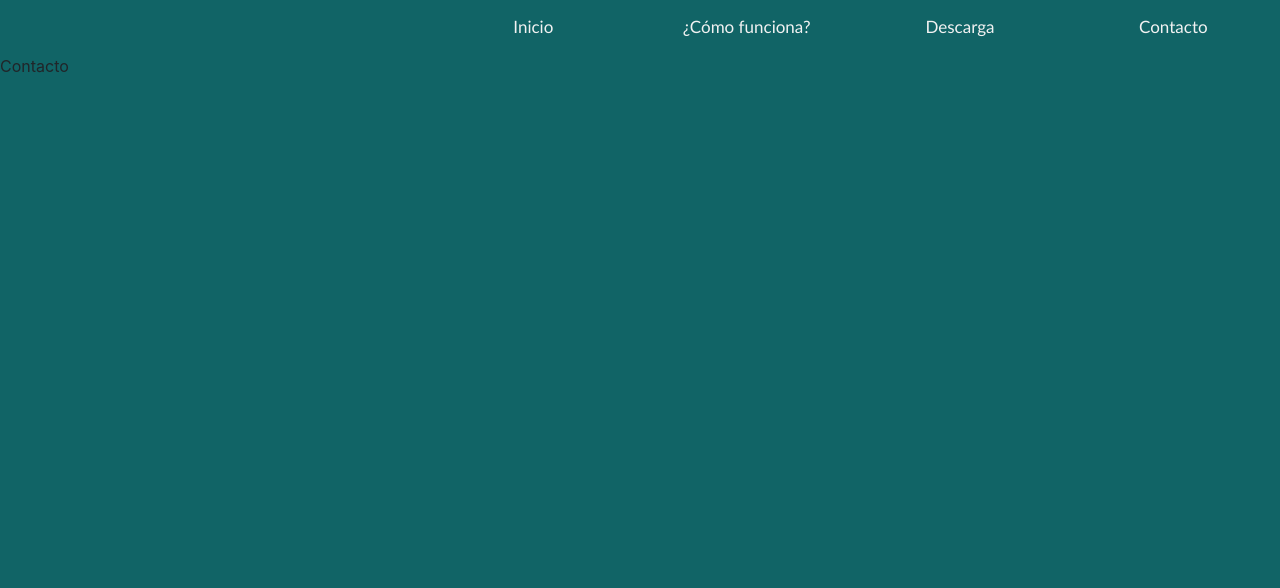
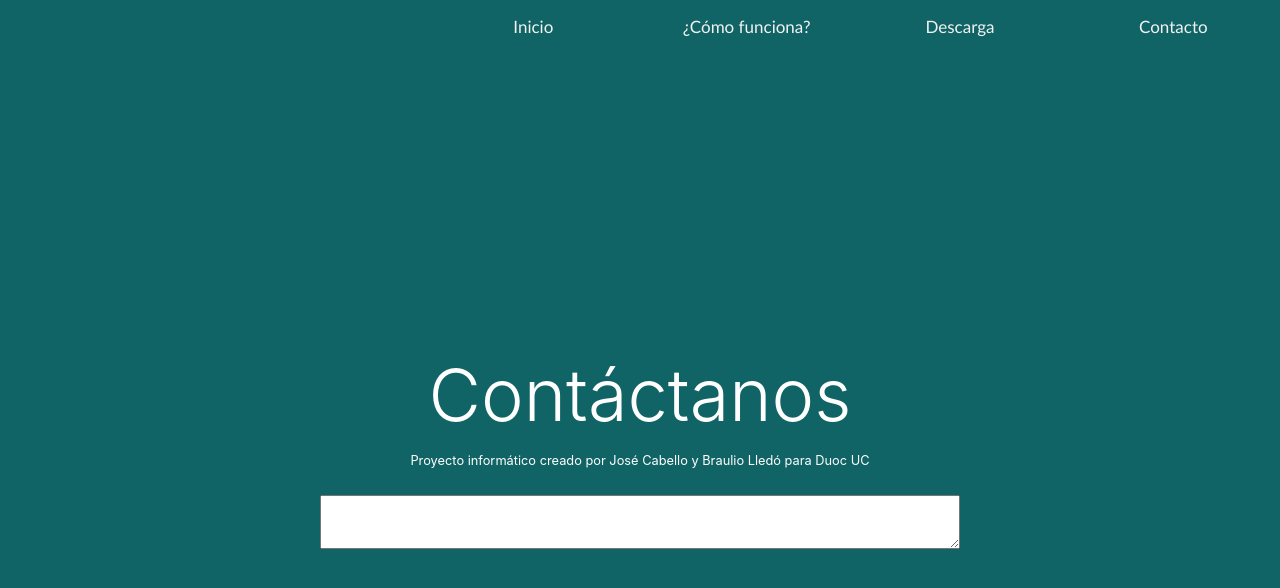
Before and after one commit to brauliolledo/Recetariox, a React (Create React App) app: page /contacto in a window 1280 px wide. Shown: the top 588 px of the page. Built offline with nearby package versions, Linux system fonts and the light colour scheme.

Commit message:
Añadido readme Página de contacto

```diff
--- a/src/App.js
+++ b/src/App.js
@@ -20,7 +20,6 @@ function App() {
           <Route exact path="/contacto" component={Contacto}></Route>
         </Switch>
       </BrowserRouter>
-
     </div>
   );
 }
--- /dev/null
+++ b/src/contacto/Contacto.css
@@ -0,0 +1,11 @@
+#contactoDiv {
+    height: 100vh;
+}
+
+#formularioDiv {
+    color: white;
+}
+
+#mensajeTextArea {
+    height: 200px;
+}
--- a/src/contacto/Contacto.js
+++ b/src/contacto/Contacto.js
@@ -1,10 +1,19 @@
 import React, { PureComponent } from "react";
+import './Contacto.css'
 
 export default class Contacto extends PureComponent
 {
     render() {
         return (
-            <div>Contacto</div>
+            <div id="contactoDiv" class="d-flex align-items-center">
+                <div id="formularioDiv" class="text-center w-100">
+                    <h1 class="display-3">Contáctanos</h1>
+                    <small>Proyecto informático creado por José Cabello
+                        y Braulio Lledó para Duoc UC</small>
+                    <br/>
+                    <textarea class="mt-4 w-50 h-100" id="mensajeTextArea"></textarea>
+                </div>
+            </div>
         );
     }
 }
```
Also changed, not shown: 1 other file (tests, documents, lock files or other folders).
